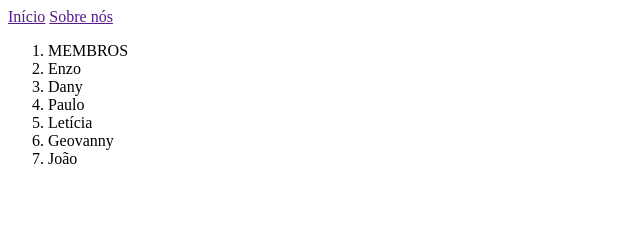
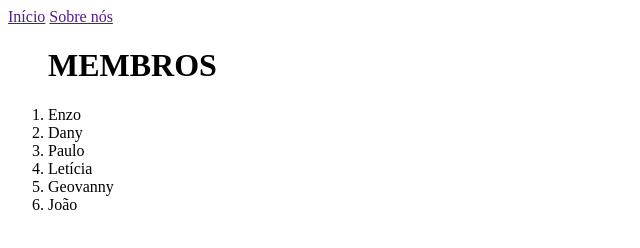
Before and after one commit to MestreSyfodias/SMARTTECH, a plain HTML site: page index.html in a window 1280 px wide. Shown: the whole page, without its empty margins (0-640 px from the left). Drawn offline with Linux system fonts and the light colour scheme.

Commit message:
Update index.html
modifiquei os membros para aparecer em negrito, como um título, ao invés de ser datado em linha

```diff
--- a/index.html
+++ b/index.html
@@ -11,7 +11,7 @@
         <a href=""">Início</a>
          <a href=""">Sobre nós</a>
     <ol>
-        <li>MEMBROS</li>
+        <h1>MEMBROS</h1>
         <li>Enzo</li>
         <li>Dany</li>
         <li>Paulo</li>
```
